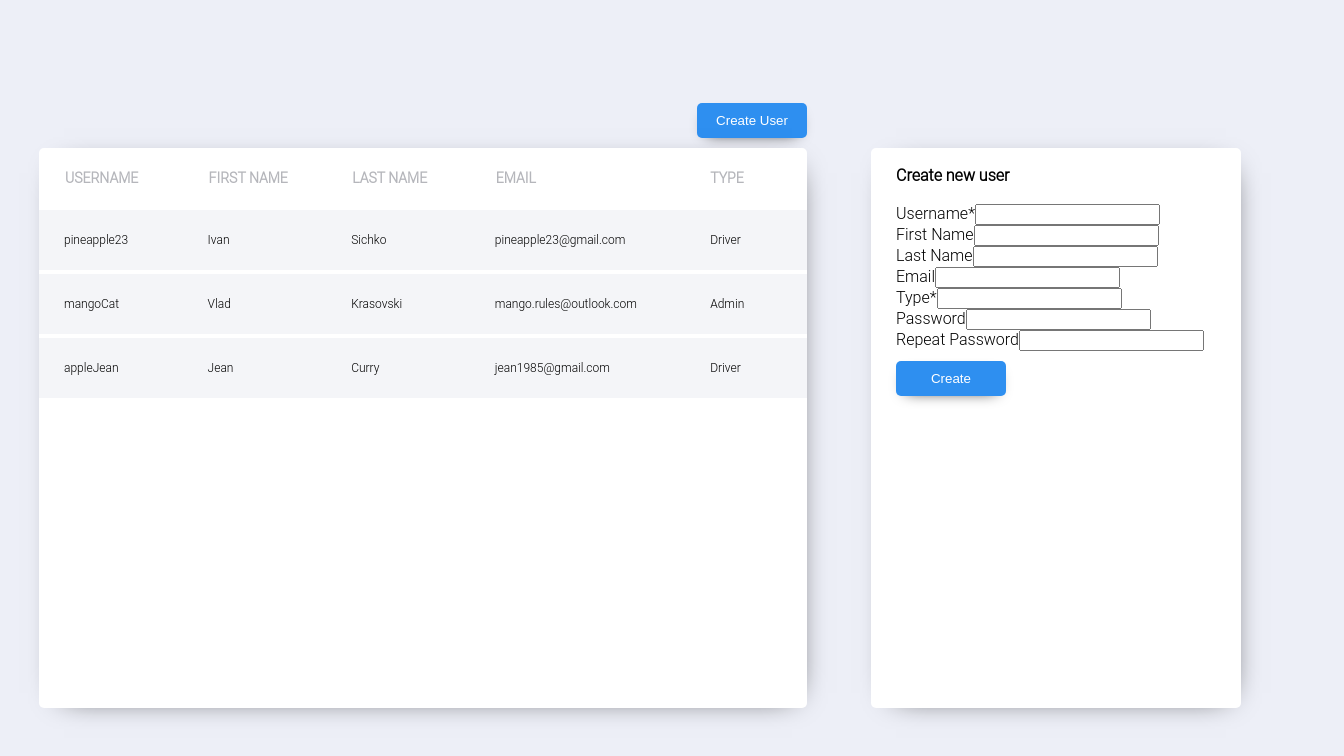
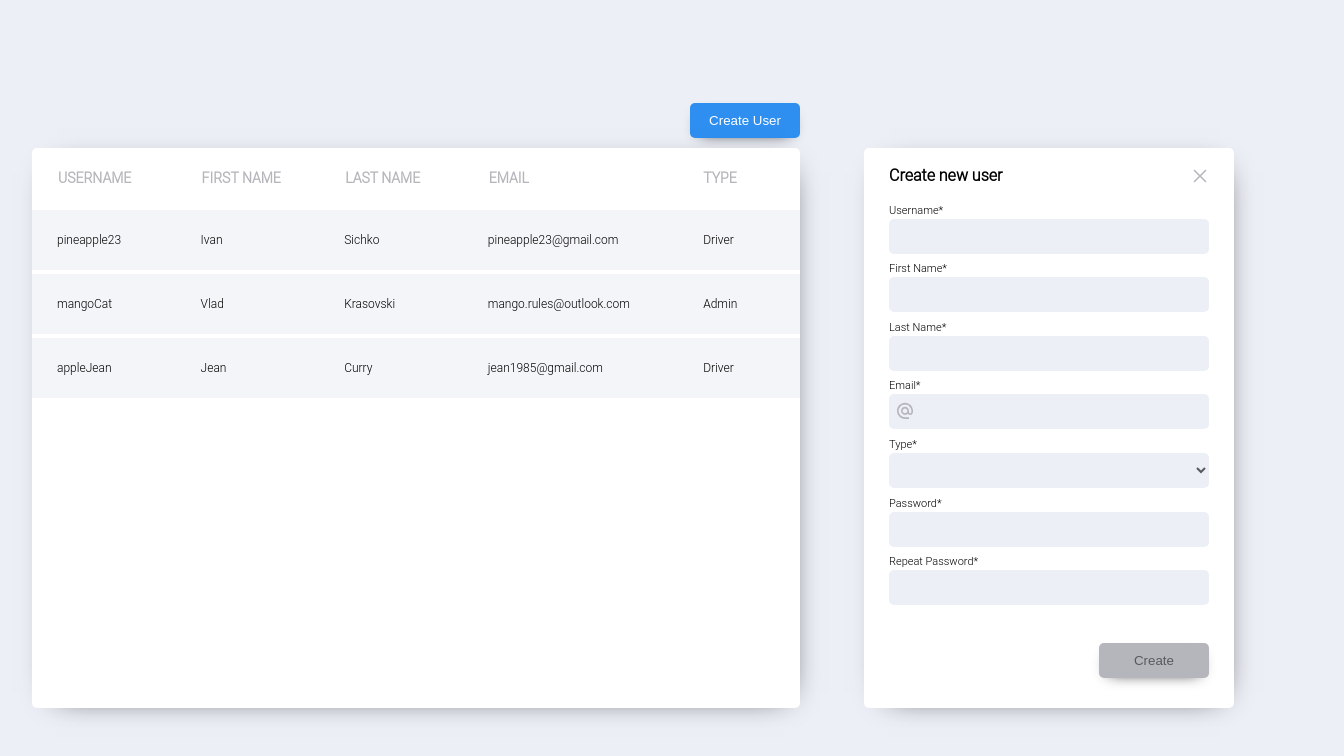
Before and after one commit to MangoStunt/userListTest, an Angular app: page / in a window 1280 px wide. Both pictures are taken after a click on the button "Create User". Shown: the top 756 px of the page, 1344 px wide, since content can reach past the window. Built offline with nearby package versions, Linux system fonts and the light colour scheme.

Commit message:
Almost finished Need to solve form on edit user update

```diff
--- a/angular.json
+++ b/angular.json
@@ -22,7 +22,8 @@
             "tsConfig": "tsconfig.app.json",
             "assets": [
               "src/favicon.ico",
-              "src/assets"
+              "src/assets",
+              "src/assets/icons/*"
             ],
             "styles": [
               "src/styles.css"
@@ -84,7 +85,8 @@
             "tsConfig": "tsconfig.spec.json",
             "assets": [
               "src/favicon.ico",
-              "src/assets"
+              "src/assets",
+              "src/assets/icons/*"
             ],
             "styles": [
               "src/styles.css"
--- a/src/app/app.component.css
+++ b/src/app/app.component.css
@@ -4,8 +4,9 @@
   height: 100vh;
 
   display: flex;
-  justify-content: center;
+  justify-content: flex-start;
   align-items: center;
+  padding: 0 2.5vw;
   gap: 0 5vw;
 }
 
--- a/src/app/components/user-form/user-form.component.css
+++ b/src/app/components/user-form/user-form.component.css
@@ -10,12 +10,13 @@
   border-radius: 5px;
   border-spacing: 0;
 
-  box-shadow: 5px 5px 30px -20px rgba(0,0,0,1);
+  box-shadow: 5px 5px 30px -20px rgba(0, 0, 0, 1);
 
   .user-form__container {
     display: flex;
     flex-direction: column;
     height: 100%;
+
     .user-form__header {
       width: 100%;
       height: 10%;
@@ -27,5 +28,68 @@
       font-size: 16px;
       font-weight: 600;
     }
+
+    .user-form__body {
+      height: 90%;
+
+      #userForm {
+        height: 100%;
+
+        display: flex;
+        flex-direction: column;
+      }
+
+      .user-form__field {
+        display: flex;
+        flex-direction: column;
+
+        height: 12.5%;
+
+        .user-form__label {
+          font-size: 11px;
+          margin-bottom: 2px;
+        }
+
+        .user-form__error-message {
+          font-size: 9px;
+          color: #F44682;
+        }
+
+        .user-form__input, .user-form__select {
+          height: 60%;
+          background: #EDEFF7;
+          border: none;
+          border-radius: 5px;
+          color: #595a5d;
+          font-size: 13px;
+          padding: 0 10px;
+
+          transition: background-color, color 0.25s ease;
+
+        }
+
+        .user-form__input-email, .user-form__input-email:focus {
+          background: url("../../../assets/icons/email-icon.svg") no-repeat scroll 8px 8px, #edeff7;
+          background-size: 16px;
+          padding-left: 30px;
+        }
+
+        .user-form__input:focus {
+          color: #48494b;
+          background-color: #e6e8ef;
+          outline: none !important;
+          border: none !important;
         }
       }
+
+      .user-form__controls {
+        display: flex;
+        flex-direction: row-reverse;
+        align-items: center;
+        justify-content: space-between;
+
+        height: 20%;
+      }
+    }
+  }
+}
--- a/src/app/components/user-form/user-form.component.html
+++ b/src/app/components/user-form/user-form.component.html
@@ -4,41 +4,70 @@
   <div class="user-form__container">
     <div class="user-form__header">
       {{user ? user.firstName + ' ' + user.lastName : 'Create new user'}}
+      <div class="close-btn" [routerLink]="['', { outlets: { userForm: null } }]">
+        <img ngSrc="./assets/icons/close-icon.svg" alt="X" height="18" width="18">
+      </div>
     </div>
 
     <div class="user-form__body">
-      <form [formGroup]="userForm">
+      <form id="userForm" [formGroup]="userForm">
         <div class="user-form__field">
           <label class="user-form__label">Username*</label>
           <input type="text" formControlName="username" class="user-form__input">
+          <div class="user-form__error-message" *ngIf="usernameControl?.invalid">
+            {{getUsernameError()}}
+          </div>
         </div>
         <div class="user-form__field">
-          <label class="user-form__label">First Name</label>
+          <label class="user-form__label">First Name*</label>
           <input type="text" formControlName="firstName" class="user-form__input">
+          <div class="user-form__error-message" *ngIf="firstNameControl?.invalid && firstNameControl?.touched">
+            Field is required
+          </div>
         </div>
         <div class="user-form__field">
-          <label class="user-form__label">Last Name</label>
+          <label class="user-form__label">Last Name*</label>
           <input type="text" formControlName="lastName" class="user-form__input">
+          <div class="user-form__error-message" *ngIf="lastNameControl?.invalid && lastNameControl?.touched">
+            Field is required
+          </div>
         </div>
         <div class="user-form__field">
-          <label class="user-form__label">Email</label>
-          <input type="text" formControlName="email" class="user-form__input">
+          <label class="user-form__label">Email*</label>
+          <input type="text" formControlName="email" class="user-form__input user-form__input-email">
+          <div class="user-form__error-message" *ngIf="emailControl?.invalid">
+            {{getEmailError()}}
+          </div>
         </div>
         <div class="user-form__field">
           <label class="user-form__label">Type*</label>
-          <input type="text" formControlName="userType" class="user-form__input">
+          <select class="user-form__select" formControlName="userType">
+            <option *ngFor="let userType of UserType.keys()" [value]="userType">
+              {{userType | titlecase}}
+            </option>
+          </select>
+          <div class="user-form__error-message" *ngIf="userTypeControl?.invalid && userTypeControl?.touched">
+            Field is required
+          </div>
         </div>
         <div class="user-form__field">
-          <label class="user-form__label">Password</label>
-          <input type="text" formControlName="password" class="user-form__input">
+          <label class="user-form__label">Password*</label>
+          <input type="password" formControlName="password" class="user-form__input">
+          <div class="user-form__error-message" *ngIf="passwordControl?.invalid">
+            {{getPasswordError()}}
+          </div>
         </div>
         <div class="user-form__field">
-          <label class="user-form__label">Repeat Password</label>
-          <input type="text" formControlName="passwordRepeat" class="user-form__input">
+          <label class="user-form__label">Repeat Password*</label>
+          <input type="password" formControlName="passwordRepeat" class="user-form__input">
+          <div class="user-form__error-message" *ngIf="matchPasswordControl?.invalid">
+            {{getPasswordMatchError()}}
+          </div>
         </div>
         <div class="user-form__controls">
+          <button class="btn btn_default" [ngClass]="{'btn__disabled': !!userForm.invalid}"
+                  (click)="onSubmit()">{{user ? "Save" : "Create"}}</button>
           <button class="btn btn_alert" *ngIf="user" (click)="onDelete()">Delete</button>
-          <button class="btn btn_default" (click)="onSubmit()">{{user ? "Save" : "Create"}}</button>
         </div>
       </form>
     </div>
--- a/src/app/components/user-form/user-form.component.ts
+++ b/src/app/components/user-form/user-form.component.ts
@@ -1,15 +1,17 @@
 import {Component, OnInit} from '@angular/core';
-import {CommonModule} from '@angular/common';
+import {CommonModule, NgOptimizedImage} from '@angular/common';
 import {IUserInterface} from "../../shared/models/user.interface";
-import {ActivatedRoute, Router} from "@angular/router";
-import {FormBuilder, FormControl, FormGroup, ReactiveFormsModule, Validators} from "@angular/forms";
+import {ActivatedRoute, Router, RouterLink} from "@angular/router";
+import {AbstractControl, FormControl, FormGroup, ReactiveFormsModule, Validators} from "@angular/forms";
 import {UserService} from "../../services/user.service";
 import {first} from "rxjs";
+import {UserType} from "../../shared/enums/user-type.enum";
+import {CustomValidators} from "../../shared/validators/user-form.validators";
 
 @Component({
   selector: 'app-user-form',
   standalone: true,
-  imports: [CommonModule, ReactiveFormsModule],
+  imports: [CommonModule, ReactiveFormsModule, NgOptimizedImage, RouterLink],
   templateUrl: './user-form.component.html',
   styleUrls: ['./user-form.component.css']
 })
@@ -21,7 +23,7 @@ export class UserFormComponent implements OnInit {
   constructor(
     private route: ActivatedRoute,
     private router: Router,
-    private fb: FormBuilder,
+    private customValidators: CustomValidators,
     private userService: UserService
   ) {
   }
@@ -32,18 +34,23 @@ export class UserFormComponent implements OnInit {
     })
 
     this.userForm = new FormGroup({
-      'username': new FormControl(this.user?.username || '', Validators.required),
-      'firstName': new FormControl(this.user?.firstName || '', Validators.required),
-      'lastName': new FormControl(this.user?.lastName || '', Validators.required),
-      'email': new FormControl(this.user?.email || '', Validators.required),
-      'userType': new FormControl(this.user?.userType || '', Validators.required),
-      'password': new FormControl(this.user?.password || '', Validators.required),
-      'passwordRepeat': new FormControl('', Validators.required)
-    })
+        'username': new FormControl(this.user?.username || '', [Validators.required, this.customValidators.uniqueUsernameValidator(this.user?.username || null)]),
+        'firstName': new FormControl(this.user?.firstName || '', Validators.required),
+        'lastName': new FormControl(this.user?.lastName || '', Validators.required),
+        'email': new FormControl(this.user?.email || '', [Validators.required, Validators.pattern("^[a-z0-9._%+-]+@[a-z0-9.-]+\\.[a-z]{2,4}$")]),
+        'userType': new FormControl(this.user?.userType || '', Validators.required),
+        'password': new FormControl(this.user?.password || '', [Validators.required, Validators.pattern("^(?=.*[0-9])(?=.*[a-z])(?=.*[A-Z]).{8,}$")]),
+        'passwordRepeat': new FormControl('', Validators.required)
+      },
+      this.customValidators.matchFieldsValidator('password', 'passwordRepeat'))
   }
 
   onSubmit() {
     if (this.userForm.invalid) {
+      Object.keys(this.userForm.controls).forEach(key => {
+        this.userForm.get(key)!.markAsTouched();
+      })
+
       return
     }
 
@@ -63,7 +70,7 @@ export class UserFormComponent implements OnInit {
         .pipe(first())
         .subscribe({
           next: () => {
-            this.router.navigate(['', {outlets: {userForm: null}}]).then(i => alert(`User ${this.userForm.get('username')?.value} added`))
+            this.router.navigate(['', {outlets: {userForm: null}}]).then(i => i)
           },
           error: e => {
             //error handling
@@ -85,4 +92,93 @@ export class UserFormComponent implements OnInit {
         })
     }
   }
+
+  get usernameControl() {
+    return this.userForm.get('username')
+  }
+
+  get firstNameControl() {
+    return this.userForm.get('firstName')
+  }
+
+  get lastNameControl() {
+    return this.userForm.get('lastName')
+  }
+
+  get emailControl() {
+    return this.userForm.get('email')
+  }
+
+  get userTypeControl() {
+    return this.userForm.get('userType')
+  }
+
+  get passwordControl() {
+    return this.userForm.get('password')
+  }
+
+  get matchPasswordControl() {
+    return this.userForm.get('passwordRepeat')
+  }
+
+  public getUsernameError() {
+    //@ts-ignore
+    const control: AbstractControl = this.usernameControl
+    if (control.touched) {
+      return control.hasError('required')
+        ? 'Username is required'
+        : control.hasError('nameTaken')
+          ? 'This username is already taken'
+          : ''
+    }
+
+    return ''
+  }
+
+  public getEmailError() {
+    //@ts-ignore
+    const control: AbstractControl = this.emailControl
+    if (control.touched) {
+      return control.hasError('required')
+        ? 'Email is required'
+        : control.hasError('pattern')
+          ? 'Email should be real'
+          : ''
+    } else {
+      return ''
+    }
+  }
+
+  public getPasswordError() {
+    //@ts-ignore
+    const control: AbstractControl = this.passwordControl
+    if (control.touched) {
+      return control.hasError('required')
+        ? 'Password is required'
+        : control.hasError('pattern')
+          ? 'Password must contain at least 8 characters and include minimum 1 number and 1 title letter'
+          : ''
+    } else {
+      return ''
+    }
+  }
+
+  public getPasswordMatchError() {
+    //@ts-ignore
+    const control: AbstractControl = this.matchPasswordControl
+    //@ts-ignore
+    const matchControl: AbstractControl = this.passwordControl
+    if (control.touched && matchControl.touched && matchControl.valid) {
+      return control.hasError('required')
+        ? 'Password is required'
+        : control.hasError('matchField')
+          ? 'Two passwords don`t match'
+          : ''
+    } else {
+      return ''
+    }
+  }
+
+
+  protected readonly UserType = UserType;
 }
--- a/src/app/components/user-list/user-list.component.html
+++ b/src/app/components/user-list/user-list.component.html
@@ -23,7 +23,7 @@
         <td style="width: 20%" class="user-list__table-body__cell">{{user.firstName}}</td>
         <td style="width: 20%" class="user-list__table-body__cell">{{user.lastName}}</td>
         <td style="width: 30%" class="user-list__table-body__cell">{{user.email}}</td>
-        <td style="width: 10%" class="user-list__table-body__cell">{{user.userType}}</td>
+        <td style="width: 10%" class="user-list__table-body__cell">{{user.userType | titlecase}}</td>
       </tr>
     </tbody>
   </table>
--- a/src/app/shared/enums/user-type.enum.ts
+++ b/src/app/shared/enums/user-type.enum.ts
@@ -1,4 +1,11 @@
 export enum UserType {
-  ADMIN = 'Admin',
-  DRIVER = 'Driver',
+  ADMIN = 'ADMIN',
+  DRIVER = 'DRIVER',
 }
+
+export namespace UserType {
+  export function keys(): Array<string>{
+    let keys = Object.keys(UserType);
+    return keys.slice(0, -1);
+  }
+}
--- a/src/styles.css
+++ b/src/styles.css
@@ -34,6 +34,16 @@ html, body {
   background: #287acc;
 }
 
+.btn__disabled {
+  background: #b5b6bb;
+  color: #595a5d;
+}
+
+.btn__disabled:hover {
+  background: #b5b6bb;
+  color: #595a5d;
+}
+
 .btn_alert {
   background-color: #F44682;
 }
@@ -41,3 +51,16 @@ html, body {
 .btn_alert:hover {
   background-color: #c43868;
 }
+
+.close-btn {
+  width: 18px;
+  height: 18px;
+
+  cursor: pointer;
+  transform-origin: center;
+  transition: all 0.5s ease;
+}
+
+.close-btn:hover {
+  transform: rotate(-90deg);
+}
```
Also changed, not shown: src/app/shared/validators/user-form.validators.ts (added, +56 -0 lines), src/assets/icons/close-icon.svg (added), src/assets/icons/email-icon.svg (added). Lines whose indentation alone changed are shown as unchanged.
